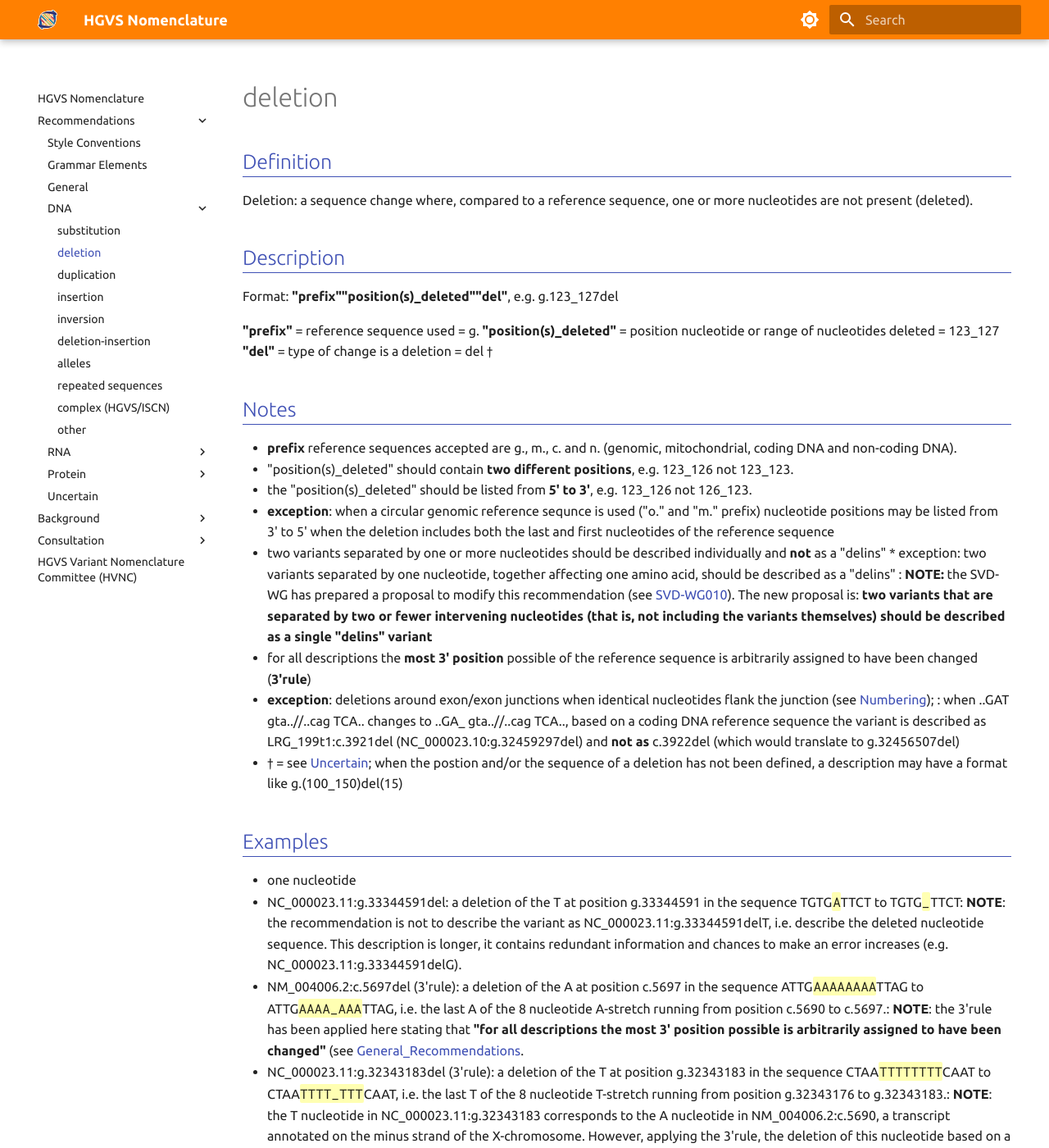
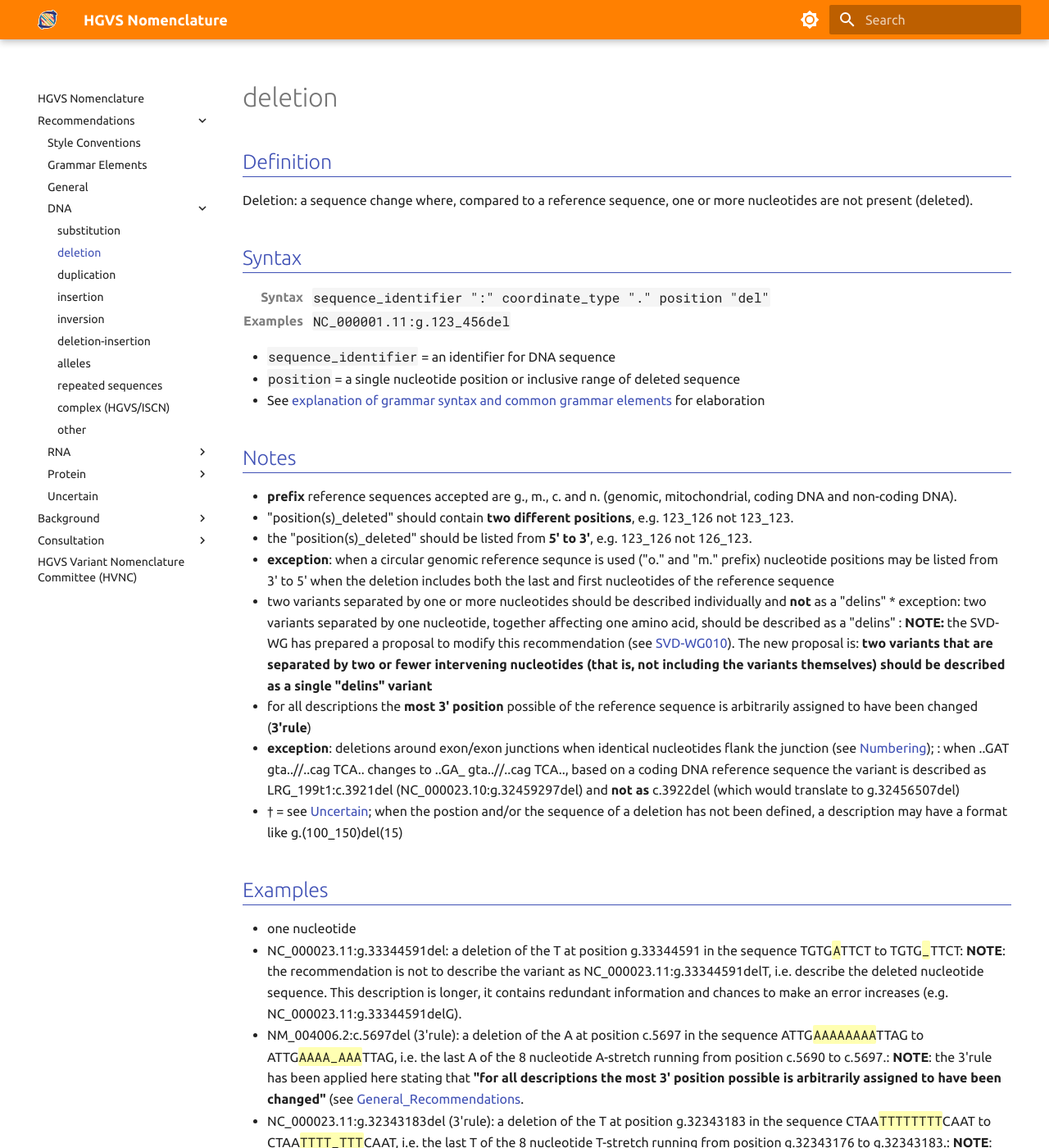
Before and after one commit to HGVSnomenclature/hgvs-nomenclature, an MkDocs documentation site: the page built from docs/recommendations/DNA/deletion.md, in a window 1280 px wide and 1400 px high. Shown: the whole window at 82% size. Built offline with MkDocs 1.6.1 and Material for MkDocs 9.7.7, drawn with Linux system fonts in a browser that asks for light colours.

Commit message:
updated alleles, deletion, and delins based on conversation with Ivo

```diff
--- a/docs/recommendations/DNA/deletion.md
+++ b/docs/recommendations/DNA/deletion.md
@@ -4,11 +4,22 @@
 
 Deletion: a sequence change where, compared to a reference sequence, one or more nucleotides are not present (deleted).
 
-## Description
+## Syntax
 
-Format: **"prefix""position(s)\_deleted""del"**, e.g. g.123_127del
+<table class="syntax">
+<tr>
+<th>Syntax</th>
+<td><code>sequence_identifier ":" coordinate_type "." position "del"</code></td>
+</tr>
+<tr>
+<th>Examples</th>
+<td><code>NC_000001.11:g.123_456del</code></td>
+</tr>
+</table>
 
-**"prefix"** = reference sequence used = g. **"position(s)\_deleted"** = position nucleotide or range of nucleotides deleted = 123_127 **"del"** = type of change is a deletion = del †
+- `sequence_identifier` = an identifier for DNA sequence
+- `position` = a single nucleotide position or inclusive range of deleted sequence
+- See [explanation of grammar syntax and common grammar elements](grammar.md) for elaboration
 
 ## Notes
 
--- a/docs/stylesheets/extra.css
+++ b/docs/stylesheets/extra.css
@@ -106,7 +106,6 @@
   border-collapse: collapse;
   border: 0;
   padding: 0;
-  width: 100%;
 }
 
 table.syntax th:not(.section) {
```
Also changed, not shown: docs/recommendations/DNA/alleles.md (+6 -3 lines), docs/recommendations/DNA/delins.md (+14 -2 lines), docs/recommendations/grammar.md (+5 -2 lines).
